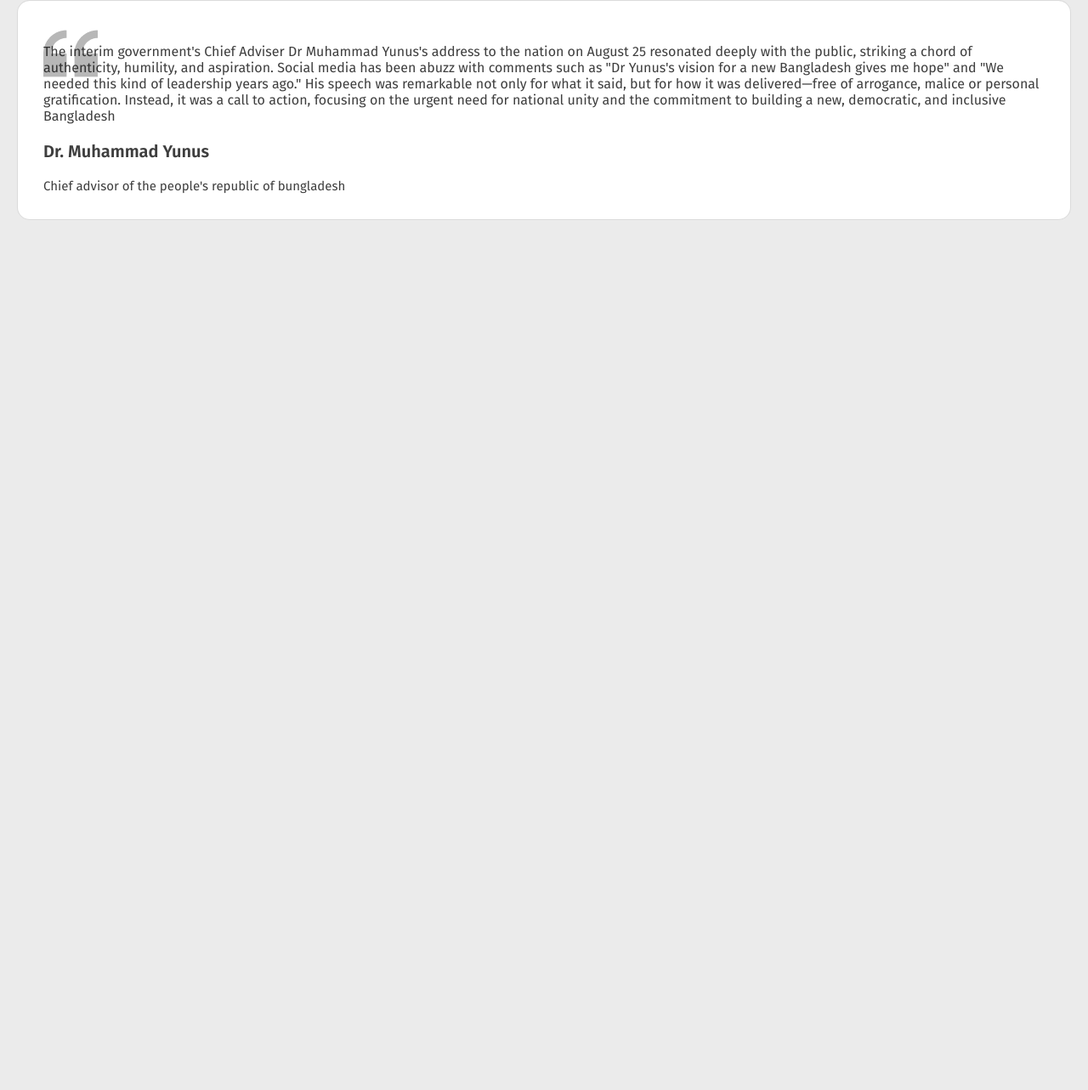
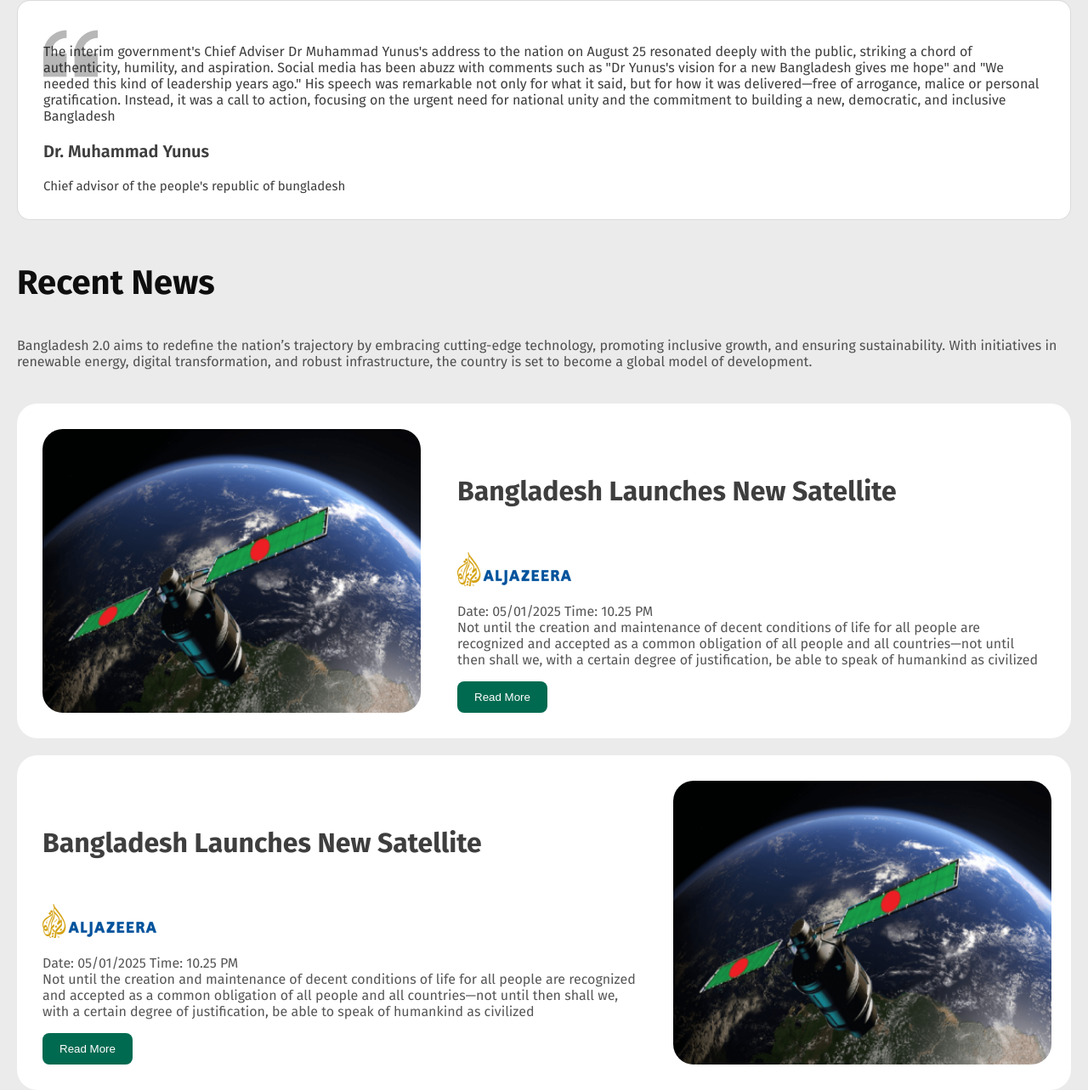
Before and after one commit to rifatjahan1/ASSIGNMENT-001-batch-11, a plain HTML site: page index.html in a window 1280 px wide. Shown: the part 1268-2551 px from the top of the page at 85% size. Before the commit the page ends 1577 px from the top, so only its background shows below. Drawn offline with Linux system fonts and the light colour scheme.

Commit message:
news section  added

```diff
--- a/index.html
+++ b/index.html
@@ -94,6 +94,62 @@
 
 
             </section>
+
+                            <!--News Section Added-->
+          <section>
+                <h3 class="news-heading">Recent News</h3>
+                <p class="news-info"> Bangladesh 2.0 aims to redefine the nation’s trajectory by embracing cutting-edge technology,
+                    promoting inclusive growth, and ensuring sustainability. With initiatives in renewable energy, digital transformation, and robust infrastructure,
+                    the country is set to become a global model of development.
+                </p>
+                <div class="news-portal">
+
+                        <div class="news-image">
+                            <img src="assets/satelite.png" alt=""  >
+                        </div>
+
+
+                        <div class="news-details">
+                            <h5 class="news-title">Bangladesh Launches New Satellite</h5>
+                            <img src="assets/al-jazeera.png" alt="">
+
+                            <P class="news-description">Date: 05/01/2025 Time: 10.25 PM
+                                <br>Not until the creation and maintenance of decent conditions of life for all people are recognized and accepted as a common obligation of all people and all countries—not until then shall we, with a certain degree of justification, be able to speak of humankind as civilized
+
+                            </P>
+
+                            <button class="news-btn">Read More</button>
+                        </div>
+
+                </div>
+
+
+                <div class="news-portal2">
+
+
+
+
+                <div class="news-details">
+                    <h5 class="news-title">Bangladesh Launches New Satellite</h5>
+                    <img  src="assets/al-jazeera.png" alt="">
+
+                    <P class="news-description">Date: 05/01/2025 Time: 10.25 PM
+                        <br>Not until the creation and maintenance of decent conditions of life for all people are recognized and accepted as a common obligation of all people and all countries—not until then shall we, with a certain degree of justification, be able to speak of humankind as civilized
+
+                    </P>
+
+                    <button class="news-btn">Read More</button>
+                </div>
+                <div class="news-image">
+                    <img src="assets/satelite.png" alt=""  >
+                </div>
+
+                </div>
+
+
+
+            </section>
+        <!--news section ended-->
            </main>
 
 </body>
--- a/style.css
+++ b/style.css
@@ -155,3 +155,68 @@ body {
     font-weight: 400;
   }
   /*quotes section end*/
+
+
+
+  .news-heading {
+    color: rgb(14, 14, 14);
+    font-size: 40px;
+    font-weight: 700;
+  }
+  .news-info{
+  color: rgba(14, 14, 14, 0.7);
+
+  font-size: 16px;
+  font-weight: 400;
+  margin-bottom: 40px;
+  }
+
+  .news-portal {
+    display: flex;
+    justify-content: center;
+    gap: 50px;
+    padding: 30px;
+    background-color: #fff;
+    border-radius: 24px;
+    margin-bottom: 20px;
+  }
+  .news-portal2 {
+    display: flex;
+    justify-content: center;
+    gap: 40px;
+    padding: 30px;
+    background-color: #fff;
+    border-radius: 24px;
+  }
+  .news-image {
+    margin-right: 30px;
+  }
+  .news-image img {
+    border-radius: 24px;
+
+    height: 100%;
+  }
+  .news-details {
+  }
+  .news-title {
+    color: rgba(14, 14, 14, 0.8);
+
+    font-size: 32px;
+    font-weight: 700;
+  }
+  .news-description {
+    color: rgba(14, 14, 14, 0.7);
+    font-size: 16px;
+    font-weight: 400;
+  }
+  .news-btn {
+    color: #fff;
+    border-radius: 8px;
+    border: none;
+    padding: 11px 20px 11px 20px;
+    background-color: rgb(0, 106, 80);
+  }
+  .news-btn:hover {
+    background-color: forestgreen;
+  }
+  /*news section end*/
```
